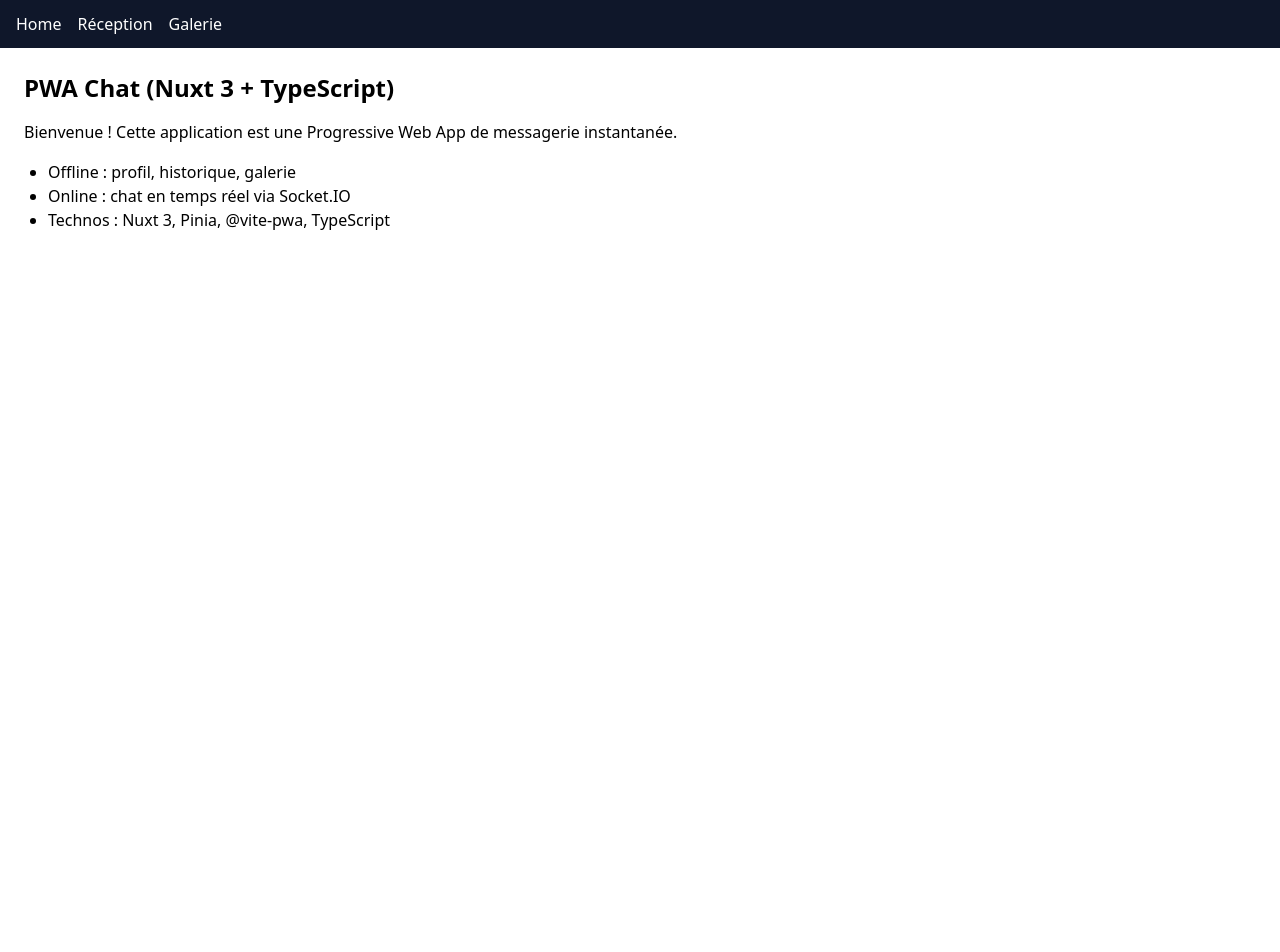
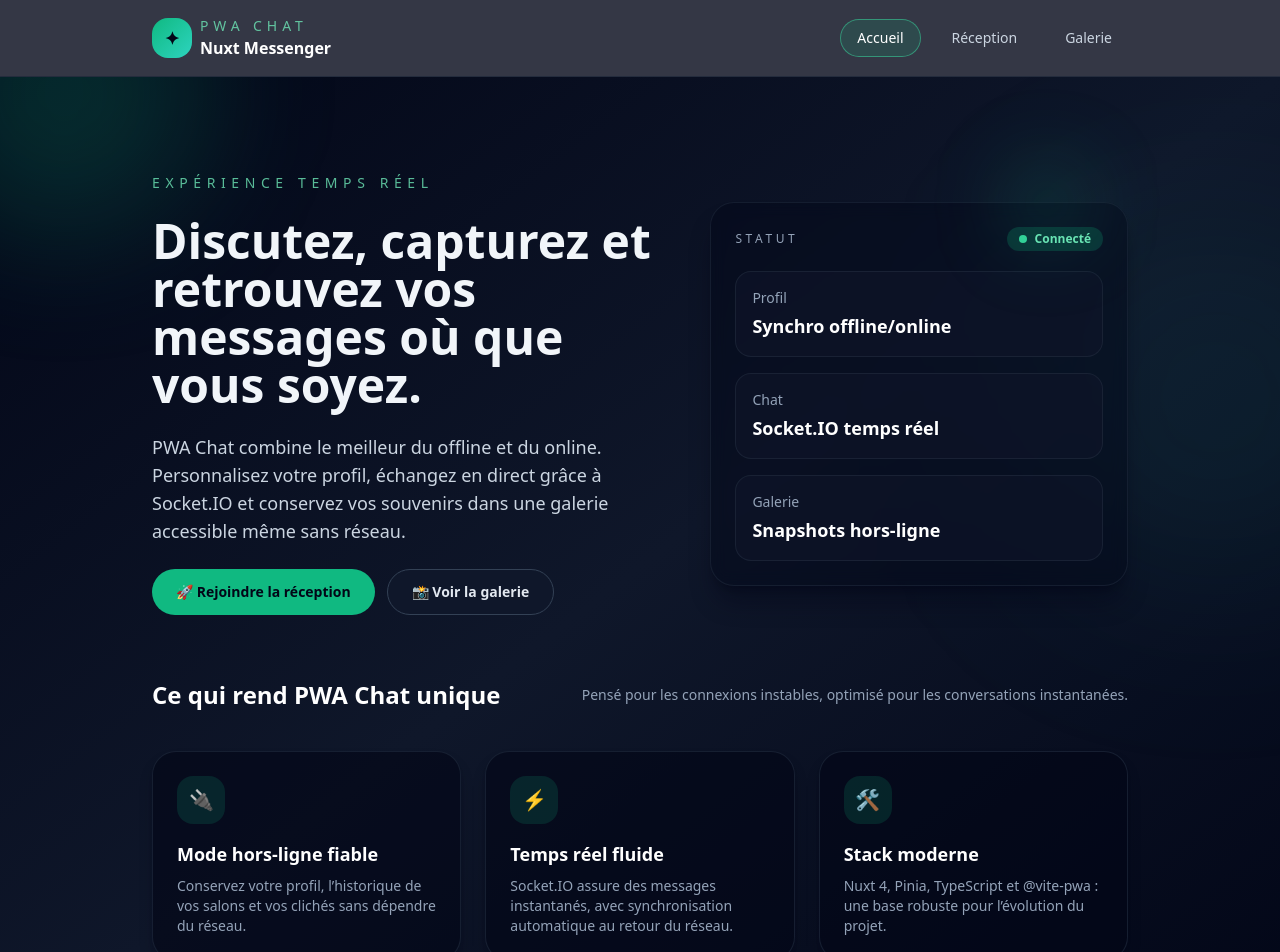
Before and after one commit to romaingore/pwa-chat-nuxt, a Nuxt app: page / in a window 1280 px wide. Shown: the top 952 px of the page. Before the commit the page ends 800 px from the top, so only its background shows below. Built offline with nearby package versions, Linux system fonts and the light colour scheme.

Commit message:
feat: UI page home + Ui navbar

```diff
--- a/app/components/NavBar.vue
+++ b/app/components/NavBar.vue
@@ -1,7 +1,61 @@
+<script setup lang="ts">
+import { computed } from "vue";
+import { useRoute } from "#imports";
+
+const route = useRoute();
+
+const links = [
+  { to: "/", label: "Accueil" },
+  { to: "/reception", label: "Réception" },
+  { to: "/gallery", label: "Galerie" },
+];
+
+const currentPath = computed(() => route.path);
+</script>
+
 <template>
-  <nav class="px-4 py-3 bg-slate-900 text-white flex gap-4">
-    <NuxtLink to="/">Home</NuxtLink>
-    <NuxtLink to="/reception">Réception</NuxtLink>
-    <NuxtLink to="/gallery">Galerie</NuxtLink>
+  <nav
+    class="sticky top-0 z-40 border-b border-slate-800/70 bg-slate-950/80 backdrop-blur"
+  >
+    <div class="mx-auto flex max-w-5xl items-center justify-between px-6 py-4">
+      <NuxtLink to="/" class="flex items-center gap-2">
+        <span
+          class="inline-flex h-10 w-10 items-center justify-center rounded-2xl bg-gradient-to-br from-emerald-500 to-teal-400 text-lg font-semibold text-slate-950 shadow-glow"
+        >
+          ✦
+        </span>
+        <div class="leading-tight">
+          <p class="text-sm uppercase tracking-[0.35em] text-emerald-300/80">
+            PWA Chat
+          </p>
+          <p class="text-base font-semibold text-white">Nuxt Messenger</p>
+        </div>
+      </NuxtLink>
+
+      <div class="flex items-center gap-2 sm:gap-4">
+        <NuxtLink
+          v-for="link in links"
+          :key="link.to"
+          :to="link.to"
+          class="relative inline-flex items-center rounded-full px-4 py-2 text-sm font-medium transition"
+          :class="
+            currentPath.startsWith(link.to) && link.to !== '/'
+              ? 'bg-emerald-500/15 text-white'
+              : currentPath === link.to
+              ? 'bg-emerald-500/15 text-white'
+              : 'text-slate-300 hover:text-white hover:bg-slate-900/80'
+          "
+        >
+          {{ link.label }}
+          <span
+            v-if="
+              (link.to !== '/' && currentPath.startsWith(link.to)) ||
+              currentPath === link.to
+            "
+            class="absolute inset-0 rounded-full ring-1 ring-emerald-400/60"
+          ></span>
+        </NuxtLink>
+      </div>
+    </div>
   </nav>
 </template>
--- a/app/pages/index.vue
+++ b/app/pages/index.vue
@@ -1,14 +1,157 @@
 <template>
-  <section class="p-6 space-y-4">
-    <h1 class="text-2xl font-bold">PWA Chat (Nuxt 3 + TypeScript)</h1>
-    <p>
-      Bienvenue ! Cette application est une Progressive Web App de messagerie
-      instantanée.
-    </p>
-    <ul class="list-disc ml-6">
-      <li>Offline : profil, historique, galerie</li>
-      <li>Online : chat en temps réel via Socket.IO</li>
-      <li>Technos : Nuxt 3, Pinia, @vite-pwa, TypeScript</li>
-    </ul>
+  <section
+    class="relative min-h-screen overflow-hidden bg-gradient-to-br from-slate-950 via-slate-900 to-slate-950 text-slate-100"
+  >
+    <div
+      class="absolute -left-20 -top-32 h-72 w-72 rounded-full bg-emerald-500/20 blur-3xl"
+    ></div>
+    <div
+      class="absolute -right-24 top-40 h-80 w-80 rounded-full bg-teal-400/10 blur-[120px]"
+    ></div>
+
+    <div
+      class="relative mx-auto flex max-w-5xl flex-col gap-16 px-6 py-16 sm:py-24"
+    >
+      <div class="grid gap-12 lg:grid-cols-[1.1fr_0.9fr] lg:items-center">
+        <div class="space-y-6">
+          <p class="text-sm uppercase tracking-[0.4em] text-emerald-300/80">
+            Expérience temps réel
+          </p>
+          <h1 class="text-3xl font-semibold leading-tight sm:text-5xl">
+            Discutez, capturez et retrouvez vos messages où que vous soyez.
+          </h1>
+          <p class="max-w-xl text-base text-slate-300 sm:text-lg">
+            PWA Chat combine le meilleur du offline et du online. Personnalisez
+            votre profil, échangez en direct grâce à Socket.IO et conservez vos
+            souvenirs dans une galerie accessible même sans réseau.
+          </p>
+
+          <div class="flex flex-wrap gap-3">
+            <NuxtLink
+              to="/reception"
+              class="inline-flex items-center gap-2 rounded-full bg-emerald-500 px-6 py-3 text-sm font-semibold text-slate-950 transition hover:bg-emerald-400"
+            >
+              🚀 Rejoindre la réception
+            </NuxtLink>
+            <NuxtLink
+              to="/gallery"
+              class="inline-flex items-center gap-2 rounded-full border border-slate-700 bg-slate-900 px-6 py-3 text-sm font-semibold text-slate-200 transition hover:border-emerald-400 hover:text-white"
+            >
+              📸 Voir la galerie
+            </NuxtLink>
+          </div>
+        </div>
+
+        <div
+          class="relative rounded-3xl border border-slate-800/60 bg-slate-950/40 p-6 shadow-xl shadow-slate-950/40 backdrop-blur"
+        >
+          <div
+            class="absolute -top-10 right-10 h-20 w-20 rounded-full bg-emerald-500/20 blur-2xl"
+          ></div>
+          <div class="space-y-5">
+            <div class="flex items-center justify-between">
+              <span class="text-xs uppercase tracking-[0.3em] text-slate-400"
+                >Statut</span
+              >
+              <span
+                class="inline-flex items-center gap-2 rounded-full bg-emerald-500/20 px-3 py-1 text-xs font-semibold text-emerald-300"
+              >
+                <span class="h-2 w-2 rounded-full bg-emerald-400"></span>
+                Connecté
+              </span>
+            </div>
+            <div class="space-y-4">
+              <div
+                class="rounded-2xl border border-slate-800/70 bg-slate-900/60 p-4"
+              >
+                <p class="text-sm text-slate-400">Profil</p>
+                <p class="mt-1 text-lg font-semibold text-white">
+                  Synchro offline/online
+                </p>
+              </div>
+              <div
+                class="rounded-2xl border border-slate-800/70 bg-slate-900/60 p-4"
+              >
+                <p class="text-sm text-slate-400">Chat</p>
+                <p class="mt-1 text-lg font-semibold text-white">
+                  Socket.IO temps réel
+                </p>
+              </div>
+              <div
+                class="rounded-2xl border border-slate-800/70 bg-slate-900/60 p-4"
+              >
+                <p class="text-sm text-slate-400">Galerie</p>
+                <p class="mt-1 text-lg font-semibold text-white">
+                  Snapshots hors-ligne
+                </p>
+              </div>
+            </div>
+          </div>
+        </div>
+      </div>
+
+      <section class="space-y-10">
+        <div
+          class="flex flex-col gap-4 sm:flex-row sm:items-center sm:justify-between"
+        >
+          <h2 class="text-2xl font-semibold text-white">
+            Ce qui rend PWA Chat unique
+          </h2>
+          <p class="text-sm text-slate-400">
+            Pensé pour les connexions instables, optimisé pour les conversations
+            instantanées.
+          </p>
+        </div>
+
+        <div class="grid gap-6 md:grid-cols-3">
+          <article
+            class="h-full rounded-3xl border border-slate-800/70 bg-slate-950/60 p-6 shadow-lg shadow-slate-950/30"
+          >
+            <div
+              class="mb-4 inline-flex h-12 w-12 items-center justify-center rounded-2xl bg-emerald-500/15 text-xl"
+            >
+              🔌
+            </div>
+            <h3 class="text-lg font-semibold text-white">
+              Mode hors-ligne fiable
+            </h3>
+            <p class="mt-2 text-sm text-slate-400">
+              Conservez votre profil, l’historique de vos salons et vos clichés
+              sans dépendre du réseau.
+            </p>
+          </article>
+
+          <article
+            class="h-full rounded-3xl border border-slate-800/70 bg-slate-950/60 p-6 shadow-lg shadow-slate-950/30"
+          >
+            <div
+              class="mb-4 inline-flex h-12 w-12 items-center justify-center rounded-2xl bg-emerald-500/15 text-xl"
+            >
+              ⚡️
+            </div>
+            <h3 class="text-lg font-semibold text-white">Temps réel fluide</h3>
+            <p class="mt-2 text-sm text-slate-400">
+              Socket.IO assure des messages instantanés, avec synchronisation
+              automatique au retour du réseau.
+            </p>
+          </article>
+
+          <article
+            class="h-full rounded-3xl border border-slate-800/70 bg-slate-950/60 p-6 shadow-lg shadow-slate-950/30"
+          >
+            <div
+              class="mb-4 inline-flex h-12 w-12 items-center justify-center rounded-2xl bg-emerald-500/15 text-xl"
+            >
+              🛠️
+            </div>
+            <h3 class="text-lg font-semibold text-white">Stack moderne</h3>
+            <p class="mt-2 text-sm text-slate-400">
+              Nuxt 4, Pinia, TypeScript et @vite-pwa : une base robuste pour
+              l’évolution du projet.
+            </p>
+          </article>
+        </div>
+      </section>
+    </div>
   </section>
 </template>
```
